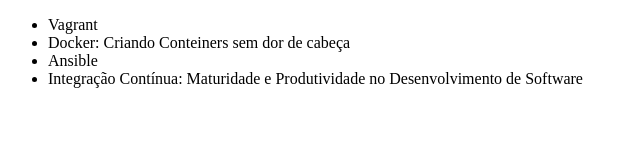
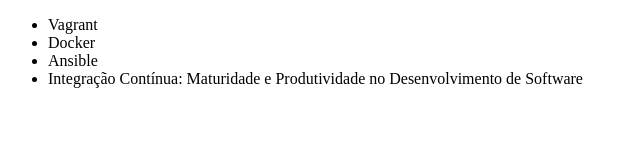
Before and after one commit to Yan-Araujo/pythonGitTest, a plain HTML site: page index.html in a window 1280 px wide. Shown: the whole page, without its empty margins (0-640 px from the left). Drawn offline with Linux system fonts and the light colour scheme.

Commit message:
Alteracão para teste

```diff
--- a/index.html
+++ b/index.html
@@ -7,7 +7,7 @@
 <body>
     <ul>
         <li>Vagrant</li>
-        <li>Docker: Criando Conteiners sem dor de cabeça</li>
+        <li>Docker</li>
         <li>Ansible</li>
         <li>Integração Contínua: Maturidade e Produtividade no Desenvolvimento de Software</li>
     </ul>
```
